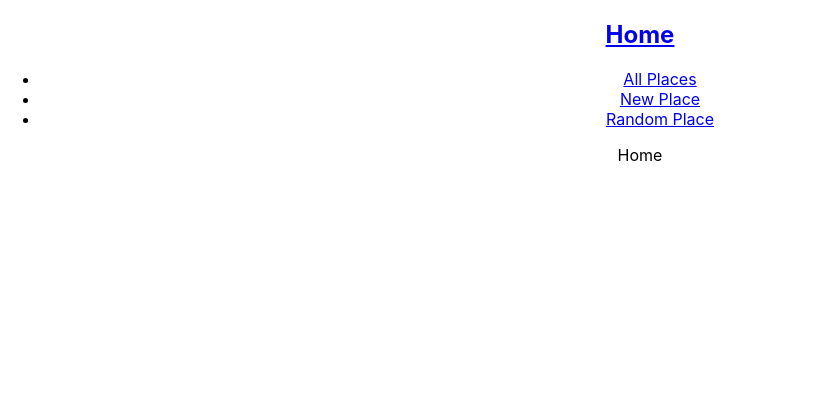
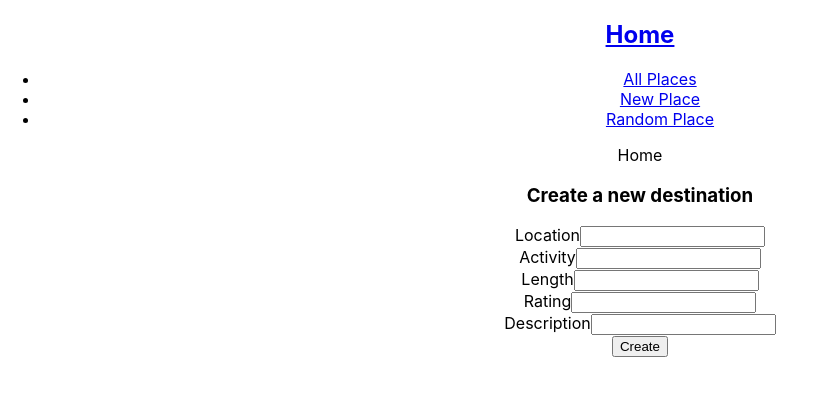
Before and after one commit to erik-eyler/yr-weeknd, a React (Create React App) app in the folder client/: page /new in a window 1280 px wide. Shown: the top 396 px of the page, without its empty margins (0-816 px from the left). Built offline with nearby package versions, Linux system fonts and the light colour scheme; no server answers.

Commit message:
create component finished

```diff
--- a/client/src/components/Create.jsx
+++ b/client/src/components/Create.jsx
@@ -1,14 +1,52 @@
 import { useState } from "react";
 import { useHistory } from "react-router";
+// import { newPlace } from "../services";
 import Form from "./Form";
 import axios from "axios";
 
+const airtableBase = process.env.REACT_APP_AIRTABLE_BASE;
+const airtableKey = process.env.REACT_APP_AIRTABLE_KEY;
+
+export const URL = `https://api.airtable.com/v0/${airtableBase}/places`;
 
 
+const config = {
+  headers: {
+    Authorization: `Bearer ${airtableKey}`,
+  },
+};
+
 export default function Create() {
+  const [location, setLocation] = useState("");
+  const [activity, setActivity] = useState("");
+  const [length, setLength] = useState("");
+  const [rating, setRating] = useState("");
+  const [description, setDescription] = useState("");
+  const history = useHistory();
+
+  const handleSubmit = async (e) => {
+    e.preventDefault();
+    const fields = {
+      location,
+      activity,
+      length,
+      rating,
+      description,
+    };
+    const res = await axios.post(URL, { fields }, config);
+    history.push(`/places/${res.data.id}`)
+    // useEffect(() => {
+    //   const getNewPlace = async () => {
+    //     setNewPlace(await newPlace());
+    //   };
+    //   getNewPlace();
+    // }, [])
+  };
+
   return (
     <div>
-
+      <h3>Create a new destination</h3>
+      <Form location={location} setLocation={setLocation} activity={activity} setActivity={setActivity} length={length} setLength={setLength} rating={rating} setRating={setRating} description={description} setDescription={setDescription} handleSubmit={handleSubmit} type={"Create"}/>
     </div>
   )
 }
--- a/client/src/services/index.js
+++ b/client/src/services/index.js
@@ -27,15 +27,15 @@ export const deletePlace = async (id) => {
   return res.data;
 }
 
-const fields = {
-  // location,
-  // activity,
-  // length,
-  // rating,
-  // description,
-};
+// const fields = {
+//   // location,
+//   // activity,
+//   // length,
+//   // rating,
+//   // description,
+// };
 
-export const newPlace = async () => {
-  const res = await axios.post(`${URL}/`, {fields} , config);
-  return res.data;
-}
+// export const newPlace = async () => {
+//   const res = await axios.post(`${URL}/`, {fields} , config);
+//   return res.data;
+// }
```
